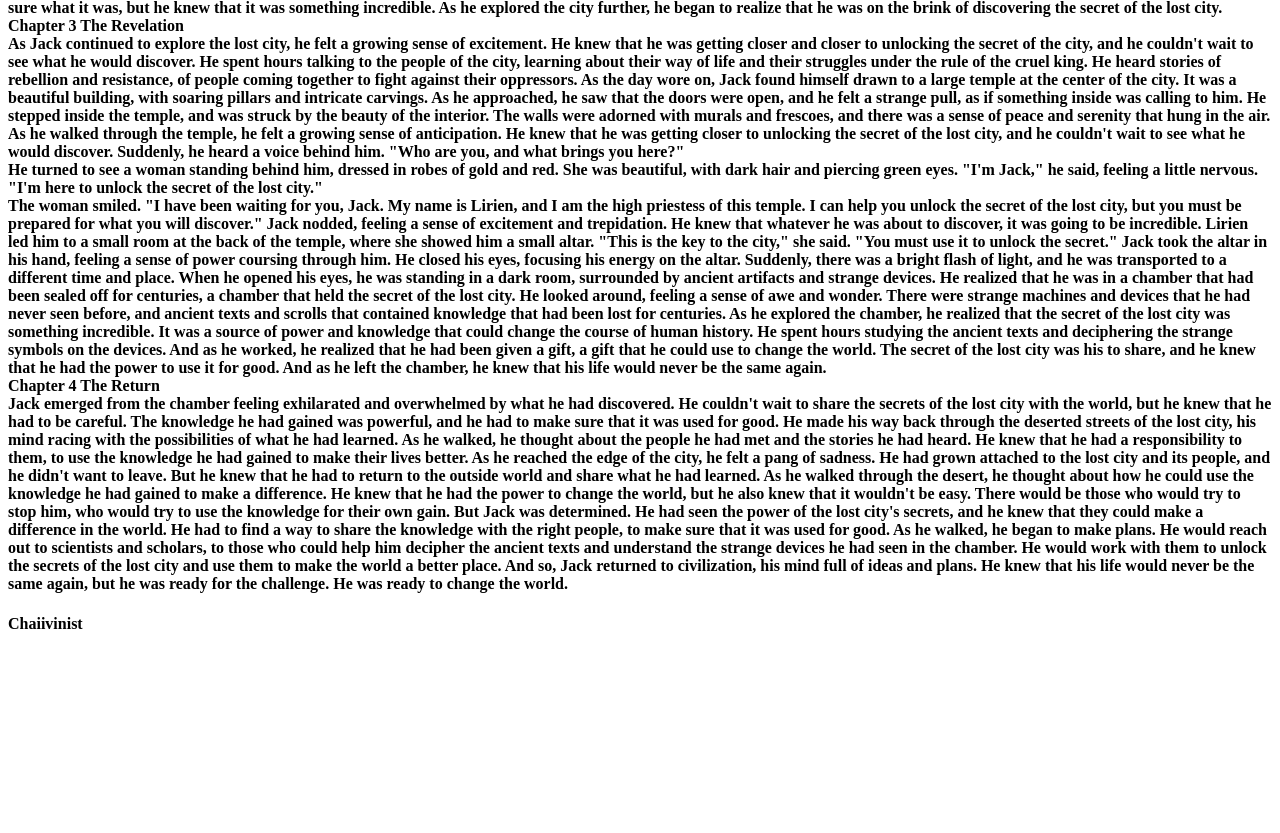
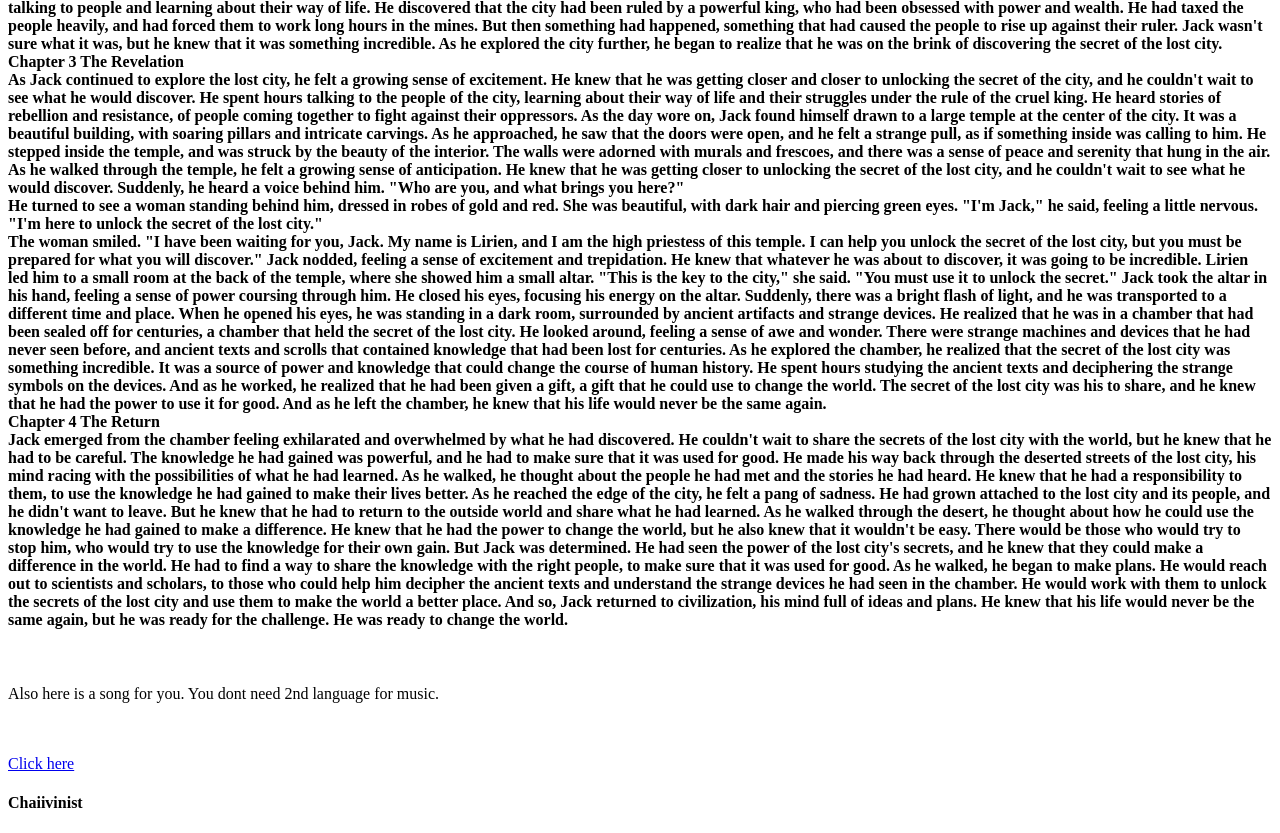
Before and after one commit to chaiivinist/Aliya, a plain HTML site: page index.html in a window 1280 px wide. Shown: the part 589-1422 px from the top of the page. Before the commit the page ends 1243 px from the top, so only its background shows below. Drawn offline with Linux system fonts and the light colour scheme.

Commit message:
Update index.html

```diff
--- a/index.html
+++ b/index.html
@@ -2,6 +2,9 @@
  <body>
 <h1>Salam Chaiiwali</h1>
  <h4>
+  <br>Hope you enjoy stories.Here is one.<br>
+
+
   <b>Chapter 1 The Lost City</b></br>
 The sun was setting as Jack walked down the deserted streets of an ancient city. He had always been fascinated by history and archeology, and had spent years studying the lost civilizations of the world. But he never expected to find himself in the ruins of a city that had been lost to time.
 As he walked, he couldn't help but feel a sense of awe and wonder. The buildings around him were crumbling, but their beauty and grandeur were still evident. He could imagine what the city might have looked like in its prime, with bustling markets and people going about their daily lives.
@@ -56,6 +59,12 @@ As he walked, he began to make plans. He would reach out to scientists and schol
 And so, Jack returned to civilization, his mind full of ideas and plans. He knew that his life would never be the same again, but he was ready for the challenge. He was ready to change the world.
 </br>
 </h4>
+
+<br>
+<p> Also here is a song for you. You dont need 2nd language for music.</p>
+<br>
+<br>
+<a href="https://www.youtube.com/watch?v=tYB-6i_q4sU"> Click here </a>
   <h4>
    Chaiivinist
   </h4>
```
